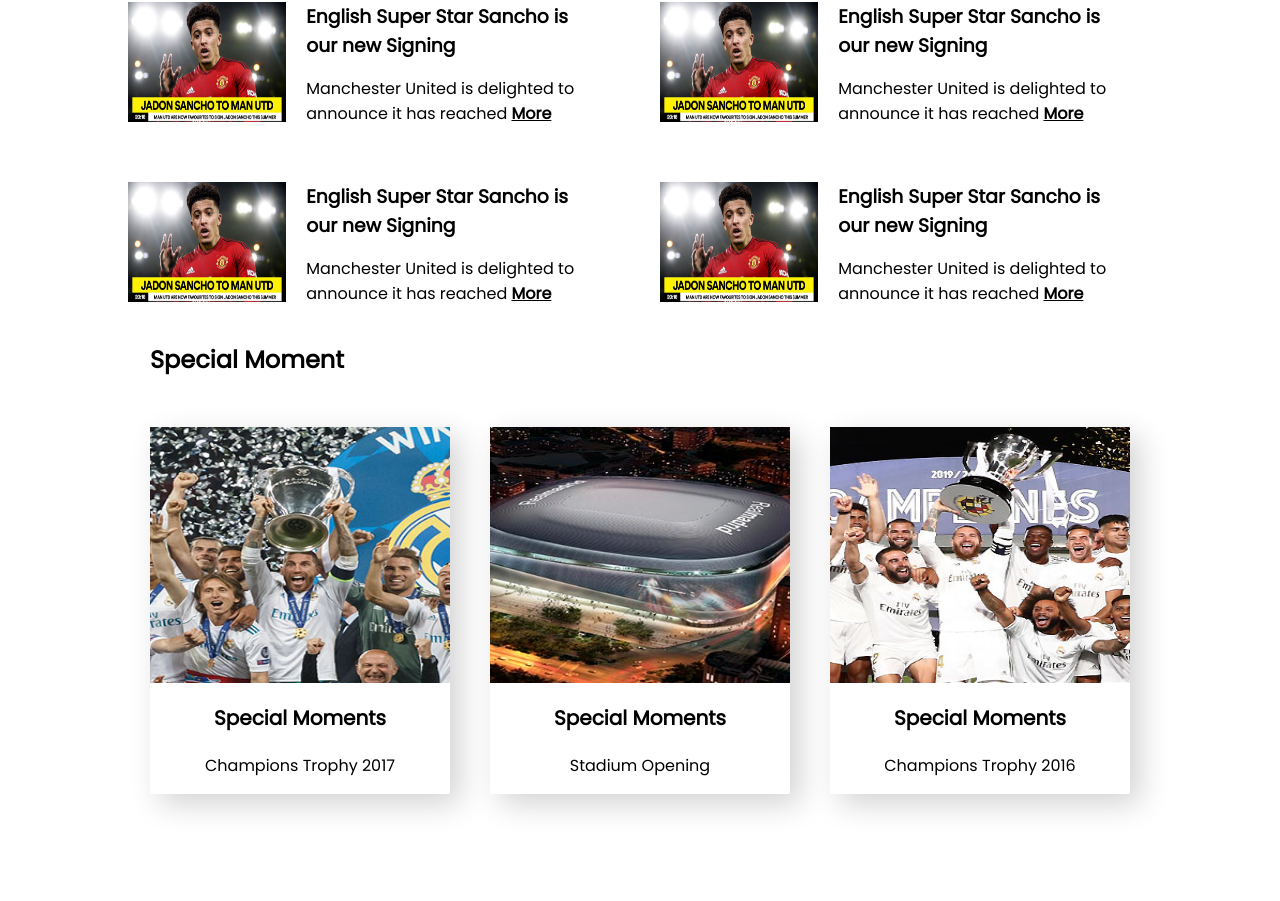
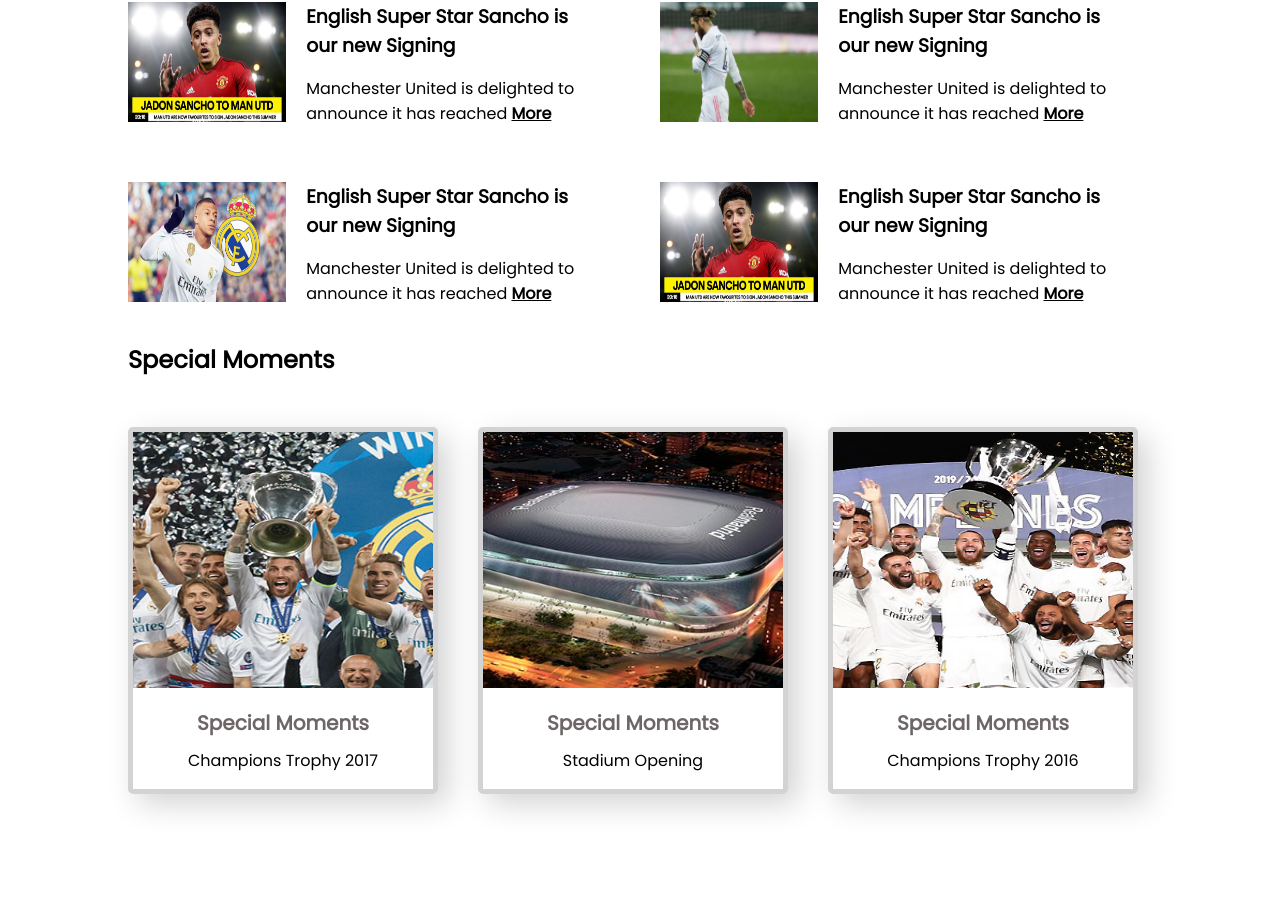
Before and after one commit to NayemIslam65/Second_Assignment, a plain HTML site: page index.html in a window 1280 px wide. Shown: the part 2838-3739 px from the top of the page. Drawn offline with Linux system fonts and the light colour scheme.

Commit message:
special moments

```diff
--- a/index.html
+++ b/index.html
@@ -214,7 +214,7 @@
                     <!-- news article start  -->
                     <article class="news">
                         <div class="news_img">
-                            <img src="img/sancho2.jpg" alt="">
+                            <img src="img/ramos.jpeg" alt="">
                         </div>
                         <div class="news_content">
                             <h3>English Super Star Sancho is our new Signing</h3>
@@ -227,7 +227,7 @@
                     <!-- news article start  -->
                     <article class="news">
                         <div class="news_img">
-                            <img src="img/sancho2.jpg" alt="">
+                            <img src="img/mbappe.jpg" alt="">
                         </div>
                         <div class="news_content">
                             <h3>English Super Star Sancho is our new Signing</h3>
@@ -262,7 +262,7 @@
         <section class="container">
             <div class="special_moments">
                 <div class="section_title">
-                    <h1>Special Moment</h1>
+                    <h1>Special Moments</h1>
                 </div>
                 <div class="players">
                     <!-- player start  -->
@@ -270,7 +270,7 @@
                          <img src="img/trophy.jpg" alt="">
                          <div class="player_content moments_content">
                             <p class="Moment_title">Special Moments</p>
-                            <p class="player_details">Champions Trophy 2017
+                            <p class="player_details moment_name">Champions Trophy 2017
                             </p>
                         </div>
                     </div>
@@ -278,7 +278,7 @@
                          <img src="img/stadium.jpg" alt="">
                          <div class="player_content  moments_content">
                             <p class="Moment_title">Special Moments</p>
-                            <p class="player_details">Stadium Opening
+                            <p class="player_details moment_name">Stadium Opening
                             </p>
                         </div>
                     </div>
@@ -286,7 +286,7 @@
                          <img src="img/2nd_trophy.jpg" alt="">
                          <div class="player_content  moments_content">
                             <p class="Moment_title">Special Moments</p>
-                            <p class="player_details">Champions Trophy 2016
+                            <p class="player_details moment_name">Champions Trophy 2016
                             </p>
                         </div>
                     </div>
--- a/style.css
+++ b/style.css
@@ -73,7 +73,7 @@
 /* player section style end  */
 
 /* Latest news section style start  */
-.latest_news{
+.latest_news, .special_moments{
     width: 80%;
 }
 .single_news{
@@ -109,6 +109,8 @@
 /* special moments section style start  */
 .moments{
     padding: 0px;
+    border-radius: 5px;
+    border: 5px solid lightgray;
 }
 .moments_content{
     text-align: center;
@@ -116,6 +118,11 @@
 .Moment_title{
     font-size: 20px;
     font-weight: 900;
+    color: rgb(110, 102, 102);
+    margin-bottom: 10px;
+}
+.moment_name{
+    margin-top: 0px;
 }
 /* special moments section style end */
 
```
Also changed, not shown: img/mbappe.jpg (added), img/ramos.jpeg (added).
